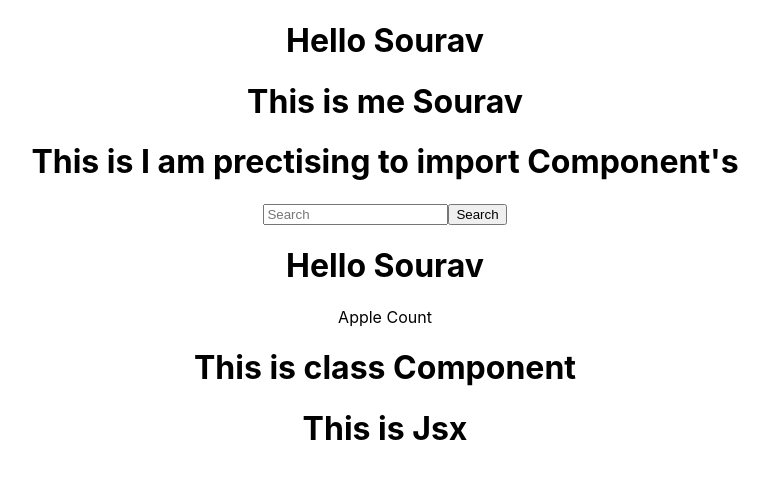
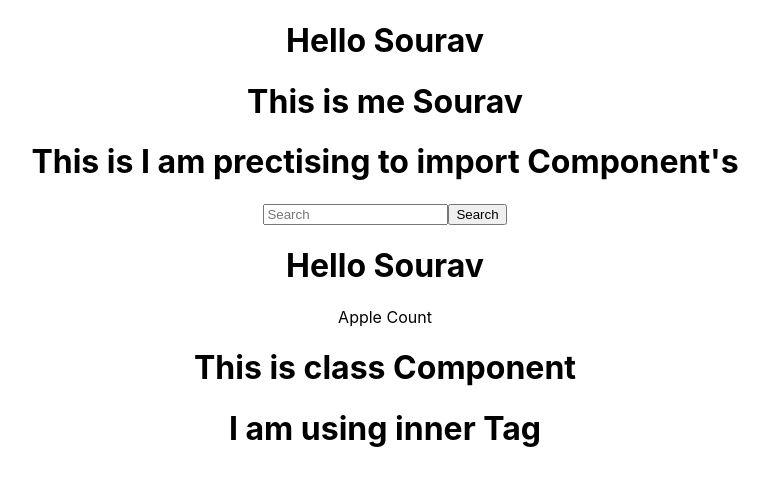
Before and after one commit to kumarsourav10/React-js-basic-to-high, a React (Create React App) app in the folder blog/: page / in a window 1280 px wide. Shown: the top 486 px of the page, without its empty margins (255-1024 px from the left). Built offline with nearby package versions, Linux system fonts and the light colour scheme.

Commit message:
In this commit you will learn That how can we Use HTML without JSX

```diff
--- a/blog/src/Jsx.js
+++ b/blog/src/Jsx.js
@@ -1,8 +1,8 @@
+import React from "react";
 function  Jsx ()
 {
-  return(
-    <h1>This is Jsx</h1>
-  )
+  return React.createElement('div', null, React.createElement('h1', null,"I am using inner Tag " )) //This is how complexity you will have to face when you will use Html withou jsx
+    // Without Jsx you can use html , but this is very tough task for using yoiu have to first import the React
 
 }
 
```
